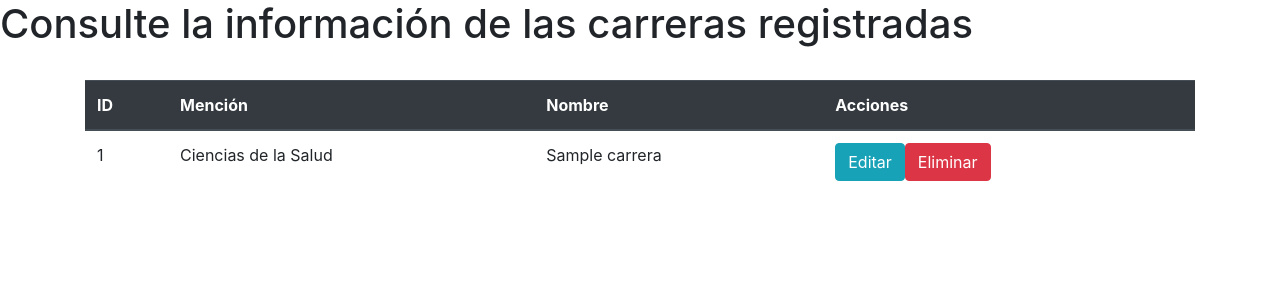
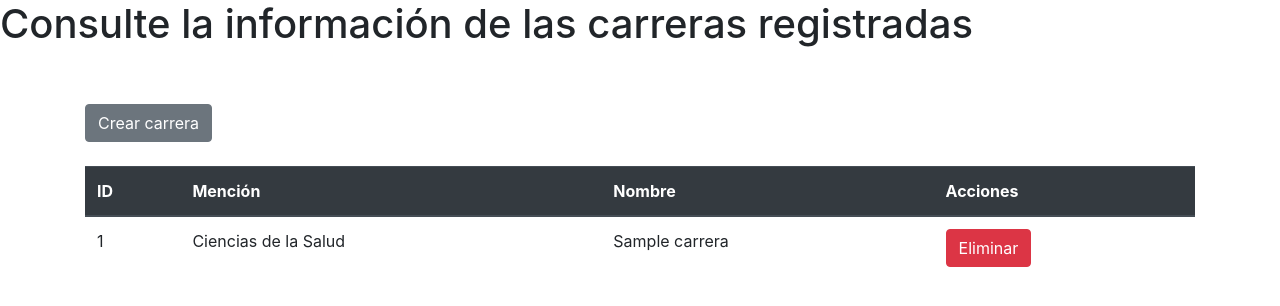
Before and after one commit to enriqueuz/Tesis-Sistemas-2019, a PHP site: page /admin/carreras/verCarreras.php in a window 1280 px wide. Shown: the part 80-386 px from the top of the page. Run offline with PHP 8.4, Linux system fonts and the light colour scheme; a user stored in the database is signed in; data comes from the database, SQL or seed files in the repository; tables that the repository leaves empty hold one stand-in row (values such as "Sample post").

Commit message:
Added "crearCarrera" button to "verCarreras".

```diff
--- a/admin/carreras/verCarreras.php
+++ b/admin/carreras/verCarreras.php
@@ -28,7 +28,7 @@
                     <li class="nav-item"><a class="nav-link text-light" href="../../consultaEs.php">Consulte la información
 							de un estudiante</a></li>
                     <li class="nav-item"><a class="nav-link text-light" href="../../registroPa.php">Registre un pago</a></li>
-                    <li class="nav-item"><a class="nav-link text-light disabled" href="../../consultaPa.php">Consulte un
+                    <li class="nav-item"><a class="nav-link text-light" href="../../consultaPa.php">Consulte un
 							pago</a></li>
                 </ul>
             <!--
@@ -42,11 +42,15 @@
     </header>
 
     <h1>Consulte la información de las carreras registradas</h1>
+    <br>
     <div class="container">
         <br>
         <?php if( isset($_GET['eliminado']) && $_GET['eliminado'] == 1): ?>
         <div class="alert alert-success">Se ha eliminado la carrera exitosamente.</div>
+		<?php elseif( isset($_GET['error']) && $_GET['error'] == 1): ?>
+        <div class="alert alert-warning">Existen estudiantes asociados a esta carrera</div>
         <?php endif; ?>
+        <button class="btn btn-secondary" onclick="window.location.href='../admin/carreras/crearCarrera.php'">Crear carrera</button><br><br>
         <!-- Inicia tabla de consulta-->
         <table class="table">
             <thead class="thead-dark">
@@ -77,7 +81,7 @@
                                     echo "\t<td>{$row['nombre_mencion']}</td>".PHP_EOL;
                                     echo "\t<td>{$row['nombre']}</td>".PHP_EOL;
                                     echo "\t<td>".
-                                        '<a href="editarCarrera.php?id='.$row["id"].'" class="btn btn-info" role="button">Editar</a>'.
+                                        /*'<a href="editarCarrera.php?id='.$row["id"].'" class="btn btn-info" role="button">Editar</a>'.*/
                                         '<a href="borrarCarrera.php?id='.$row["id"].'" class="btn btn-danger confirma-carrera" role="button">Eliminar</a>'
                                     ."</td>".PHP_EOL;
                                     echo "</tr>".PHP_EOL;
```
